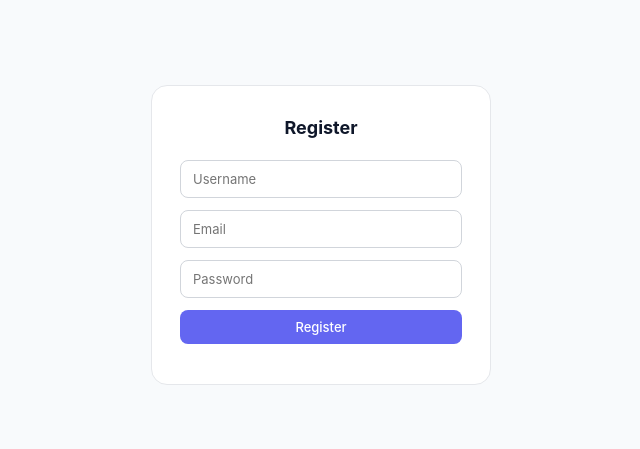
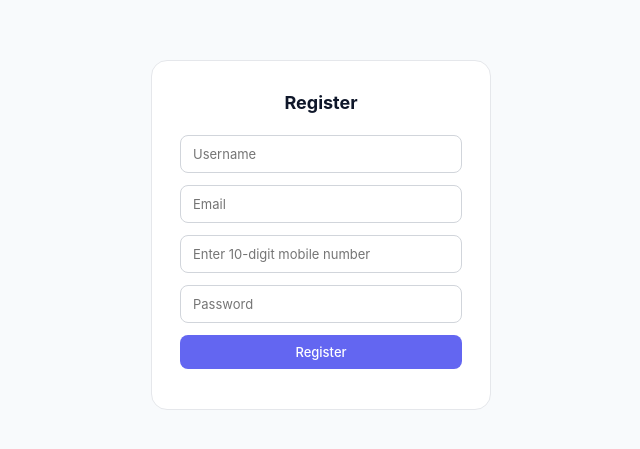
Before and after one commit to PranaliKatkar/Task_Management-Frontend, a React (Vite) app: page /register in a window 1280 px wide. Shown: the part 165-614 px from the top of the page, without its empty margins (319-959 px from the left). Built offline with nearby package versions, Linux system fonts and the light colour scheme.

Commit message:
update AdminUsers

```diff
--- a/src/Pages/AdminUsers.jsx
+++ b/src/Pages/AdminUsers.jsx
@@ -42,6 +42,7 @@ function AdminUsers() {
             <tr style={{ background: "#f9fafb" }}>
               <th style={{ padding: "12px", textAlign: "left" }}>Username</th>
               <th style={{ padding: "12px", textAlign: "left" }}>Email</th>
+              <th style={{ padding: "12px", textAlign: "left" }}>Contact No</th>
               <th style={{ padding: "12px", textAlign: "left" }}>Action</th>
             </tr>
           </thead>
@@ -49,7 +50,7 @@ function AdminUsers() {
           <tbody>
             {users.length === 0 ? (
               <tr>
-                <td colSpan="3" style={{ padding: "14px", textAlign: "center" }}>
+                <td colSpan="4" style={{ padding: "14px", textAlign: "center" }}>
                   No users found
                 </td>
               </tr>
@@ -58,6 +59,7 @@ function AdminUsers() {
                 <tr key={user.id} style={{ borderTop: "1px solid #e5e7eb" }}>
                   <td style={{ padding: "12px" }}>{user.username}</td>
                   <td style={{ padding: "12px" }}>{user.email}</td>
+                  <td style={{ padding: "12px" }}>{user.phoneNumber}</td>
                   <td style={{ padding: "12px" }}>
                     <button
                       className="delete-folder"
--- a/src/Pages/Register.jsx
+++ b/src/Pages/Register.jsx
@@ -6,12 +6,15 @@ function Register() {
   const [username, setUsername] = useState("");
   const [email, setEmail] = useState("");
   const [password, setPassword] = useState("");
+  const [phoneNumber, setPhoneNumber] = useState(""); // ✅ ADD
   const [error, setError] = useState("");
+
   const navigate = useNavigate();
 
   const register = async () => {
     setError("");
-    if (!username || !email || !password) {
+
+    if (!username || !email || !password || !phoneNumber) {
       setError("All fields are required");
       return;
     }
@@ -21,6 +24,7 @@ function Register() {
         username: username.trim(),
         email: email.trim(),
         password: password.trim(),
+        phoneNumber: phoneNumber.trim(),
       });
 
       localStorage.setItem("username", username.trim());
@@ -29,9 +33,7 @@ function Register() {
 
       navigate("/");
     } catch (err) {
-      setError(
-        err.response?.data || "Registration failed. Please try again."
-      );
+      setError(err.response?.data || "Registration failed");
     }
   };
 
@@ -56,6 +58,16 @@ function Register() {
         />
 
         <input
+          type="tel"
+          placeholder="Enter 10-digit mobile number"
+          value={phoneNumber}
+          onChange={(e) => setPhoneNumber(e.target.value)}
+          maxLength={10}
+          pattern="[6-9][0-9]{9}"
+          required
+        />
+
+        <input
           type="password"
           placeholder="Password"
           value={password}
```
